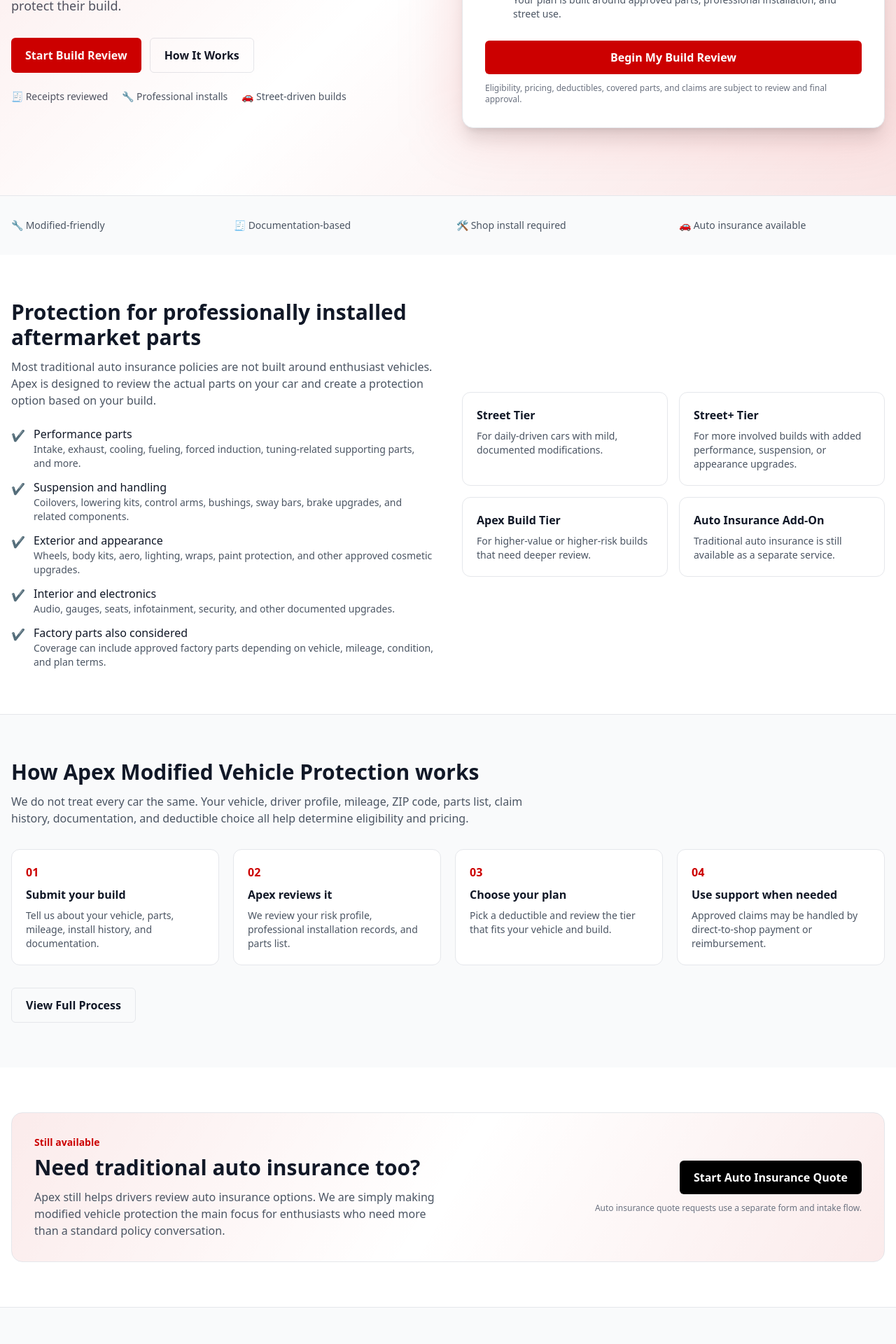
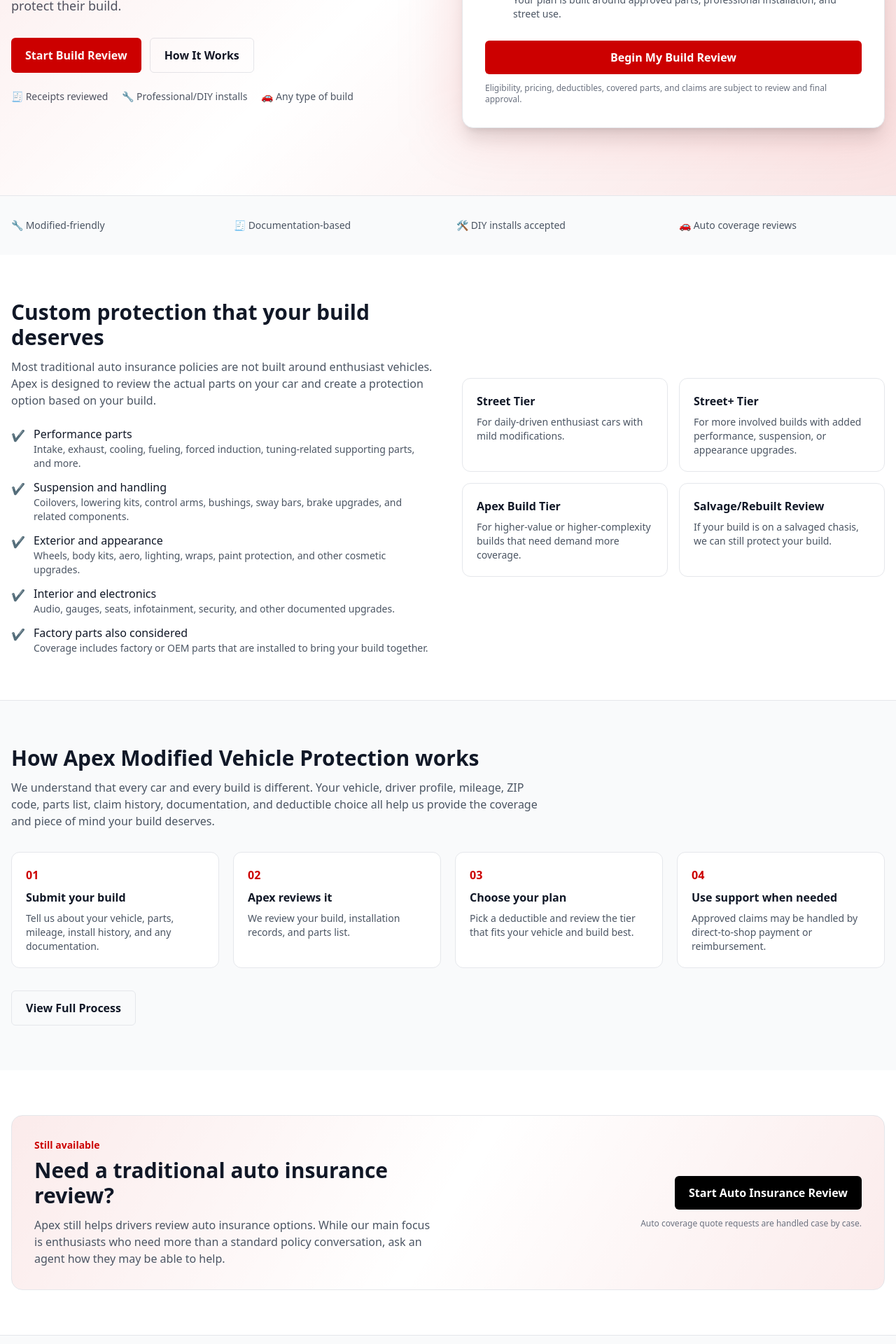
Before and after one commit to apexcoverage/Apex-Coverage-Site, a Next.js app: page / in a window 1280 px wide. Shown: the part 600-2520 px from the top of the page at 70% size. Built offline with nearby package versions, Linux system fonts and the light colour scheme.

Commit message:
Update ApexCoverageSite.tsx

```diff
--- a/components/ApexCoverageSite.tsx
+++ b/components/ApexCoverageSite.tsx
@@ -40,7 +40,7 @@
         <div className="max-w-7xl mx-auto px-4 py-16 md:py-24 grid md:grid-cols-2 gap-10 items-center">
           <div>
             <p className="inline-flex items-center rounded-full border border-[#cc0000]/20 bg-[#cc0000]/5 px-3 py-1 text-sm font-semibold text-[#cc0000]">
-              Built for street-driven enthusiasts
+              Built for enthusiasts
             </p>
 
             <h1 className="mt-5 text-4xl md:text-6xl font-bold leading-tight">
@@ -51,7 +51,7 @@
 
             <p className="mt-5 text-lg text-gray-600 max-w-prose">
               Apex Modified Vehicle Protection is designed for drivers who invest in
-              professionally installed aftermarket parts and want a smarter way to protect
+              building their car they way they want, and want a smarter way to protect
               their build.
             </p>
 
@@ -73,8 +73,8 @@
 
             <div className="mt-6 flex flex-wrap items-center gap-5 text-sm text-gray-600">
               <span>🧾 Receipts reviewed</span>
-              <span>🔧 Professional installs</span>
-              <span>🚗 Street-driven builds</span>
+              <span>🔧 Professional/DIY installs</span>
+              <span>🚗 Any type of build</span>
             </div>
           </div>
 
@@ -141,8 +141,8 @@
         <div className="max-w-7xl mx-auto px-4 py-8 grid grid-cols-2 sm:grid-cols-4 gap-6 text-sm text-gray-600">
           <div>🔧 Modified-friendly</div>
           <div>🧾 Documentation-based</div>
-          <div>🛠️ Shop install required</div>
-          <div>🚗 Auto insurance available</div>
+          <div>🛠️ DIY installs accepted</div>
+          <div>🚗 Auto coverage reviews</div>
         </div>
       </section>
 
@@ -151,7 +151,7 @@
         <div className="grid md:grid-cols-2 gap-10 items-center">
           <div>
             <h2 className="text-3xl font-bold">
-              Protection for professionally installed aftermarket parts
+              Custom protection that your build deserves
             </h2>
 
             <p className="mt-3 text-gray-600">
@@ -172,7 +172,7 @@
                 },
                 {
                   t: 'Exterior and appearance',
-                  d: 'Wheels, body kits, aero, lighting, wraps, paint protection, and other approved cosmetic upgrades.',
+                  d: 'Wheels, body kits, aero, lighting, wraps, paint protection, and other cosmetic upgrades.',
                 },
                 {
                   t: 'Interior and electronics',
@@ -180,7 +180,7 @@
                 },
                 {
                   t: 'Factory parts also considered',
-                  d: 'Coverage can include approved factory parts depending on vehicle, mileage, condition, and plan terms.',
+                  d: 'Coverage includes factory or OEM parts that are installed to bring your build together.',
                 },
               ].map((x) => (
                 <li key={x.t} className="flex items-start gap-3">
@@ -198,7 +198,7 @@
             {[
               {
                 title: 'Street Tier',
-                body: 'For daily-driven cars with mild, documented modifications.',
+                body: 'For daily-driven enthusiast cars with mild modifications.',
               },
               {
                 title: 'Street+ Tier',
@@ -206,11 +206,11 @@
               },
               {
                 title: 'Apex Build Tier',
-                body: 'For higher-value or higher-risk builds that need deeper review.',
+                body: 'For higher-value or higher-complexity builds that need demand more coverage.',
               },
               {
-                title: 'Auto Insurance Add-On',
-                body: 'Traditional auto insurance is still available as a separate service.',
+                title: 'Salvage/Rebuilt Review',
+                body: 'If your build is on a salvaged chasis, we can still protect your build.',
               },
             ].map((c) => (
               <div key={c.title} className="border rounded-xl p-5 hover:shadow-md transition">
@@ -231,9 +231,9 @@
             </h2>
 
             <p className="mt-3 text-gray-600">
-              We do not treat every car the same. Your vehicle, driver profile, mileage,
+              We understand that every car and every build is different. Your vehicle, driver profile, mileage,
               ZIP code, parts list, claim history, documentation, and deductible choice all
-              help determine eligibility and pricing.
+              help us provide the coverage and piece of mind your build deserves.
             </p>
           </div>
 
@@ -242,17 +242,17 @@
               {
                 step: '01',
                 title: 'Submit your build',
-                body: 'Tell us about your vehicle, parts, mileage, install history, and documentation.',
+                body: 'Tell us about your vehicle, parts, mileage, install history, and any documentation.',
               },
               {
                 step: '02',
                 title: 'Apex reviews it',
-                body: 'We review your risk profile, professional installation records, and parts list.',
+                body: 'We review your build, installation records, and parts list.',
               },
               {
                 step: '03',
                 title: 'Choose your plan',
-                body: 'Pick a deductible and review the tier that fits your vehicle and build.',
+                body: 'Pick a deductible and review the tier that fits your vehicle and build best.',
               },
               {
                 step: '04',
@@ -295,13 +295,12 @@
               <p className="text-sm font-semibold text-[#cc0000]">Still available</p>
 
               <h2 className="mt-2 text-3xl font-bold">
-                Need traditional auto insurance too?
+                Need a traditional auto insurance review?
               </h2>
 
               <p className="mt-3 text-gray-600">
-                Apex still helps drivers review auto insurance options. We are simply making
-                modified vehicle protection the main focus for enthusiasts who need more than
-                a standard policy conversation.
+                Apex still helps drivers review auto insurance options. While our main focus is enthusiasts who need more than
+                a standard policy conversation, ask an agent how they may be able to help.
               </p>
             </div>
 
@@ -310,11 +309,11 @@
                 href="/quote"
                 className="inline-flex items-center gap-2 bg-black text-white px-5 py-3 rounded-md font-semibold hover:bg-gray-800 transition"
               >
-                Start Auto Insurance Quote
+                Start Auto Insurance Review
               </Link>
 
               <p className="mt-3 text-xs text-gray-500">
-                Auto insurance quote requests use a separate form and intake flow.
+                Auto coverage quote requests are handled case by case.
               </p>
             </div>
           </div>
@@ -329,8 +328,8 @@
           <div className="mt-6 grid md:grid-cols-3 gap-6">
             {[
               'Finally, a company that understands modified cars.',
-              'The build review made way more sense than a generic quote form.',
-              'I like that auto insurance is still available, but the focus is on enthusiasts.',
+              'The claims processes was honestly quick and painless.',
+              'I appreicate the piece of mind knowing my built corvette is protected.',
             ].map((t, i) => (
               <div key={i} className="bg-white border rounded-xl p-5">
                 <div>★★★★★</div>
@@ -351,13 +350,13 @@
             <FAQItem
               i={0}
               q="Is this the same as auto insurance?"
-              a="No. Auto insurance is still available through Apex as a separate service. Apex Modified Vehicle Protection is focused on approved parts, documentation, professional installation, and repair support for eligible street-driven vehicles."
+              a="No. Auto coverage revuew is still available through Apex as a separate service. Apex Modified Vehicle Protection is focused on approved parts, documentation, clean installation, and repair support for eligible modified vehicles."
             />
 
             <FAQItem
               i={1}
               q="Do you cover any modification?"
-              a="Parts must be documented, professionally installed, and approved as part of the build review. Undocumented parts and non-professional installations are not eligible."
+              a="Parts must be documented, and installation verified to be approved as part of the build review. Undocumented parts and unapproved installations are not eligible."
             />
 
             <FAQItem
```
